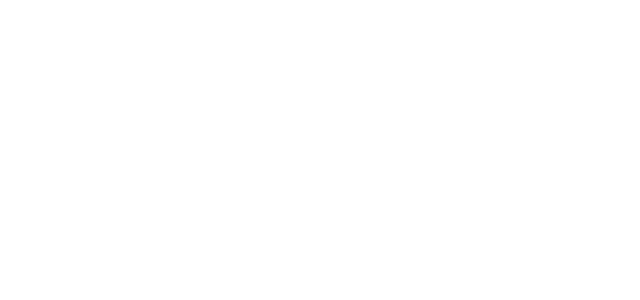
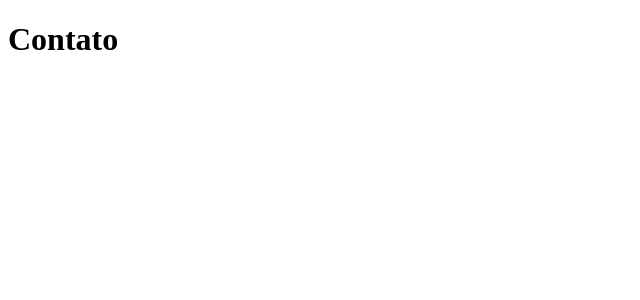
Before and after one commit to LuAlbertoni/Oficina-Introducao-Vue-16-09, a Nuxt app: page /contato in a window 1280 px wide. Before the commit this address had no page. Shown: the top 300 px of the page, without its empty margins (0-640 px from the left). Built offline with nearby package versions, Linux system fonts and the light colour scheme.

Commit message:
Criação página contato

```diff
--- /dev/null
+++ b/pages/contato.vue
@@ -0,0 +1,16 @@
+<template>
+    <div>
+        <h1>Contato</h1>
+    </div>
+</template>
+
+<script>
+export default {
+    name: "contato",
+    head() {
+        return {
+            title: "Contato"
+        }
+    },
+}
+</script>
```
